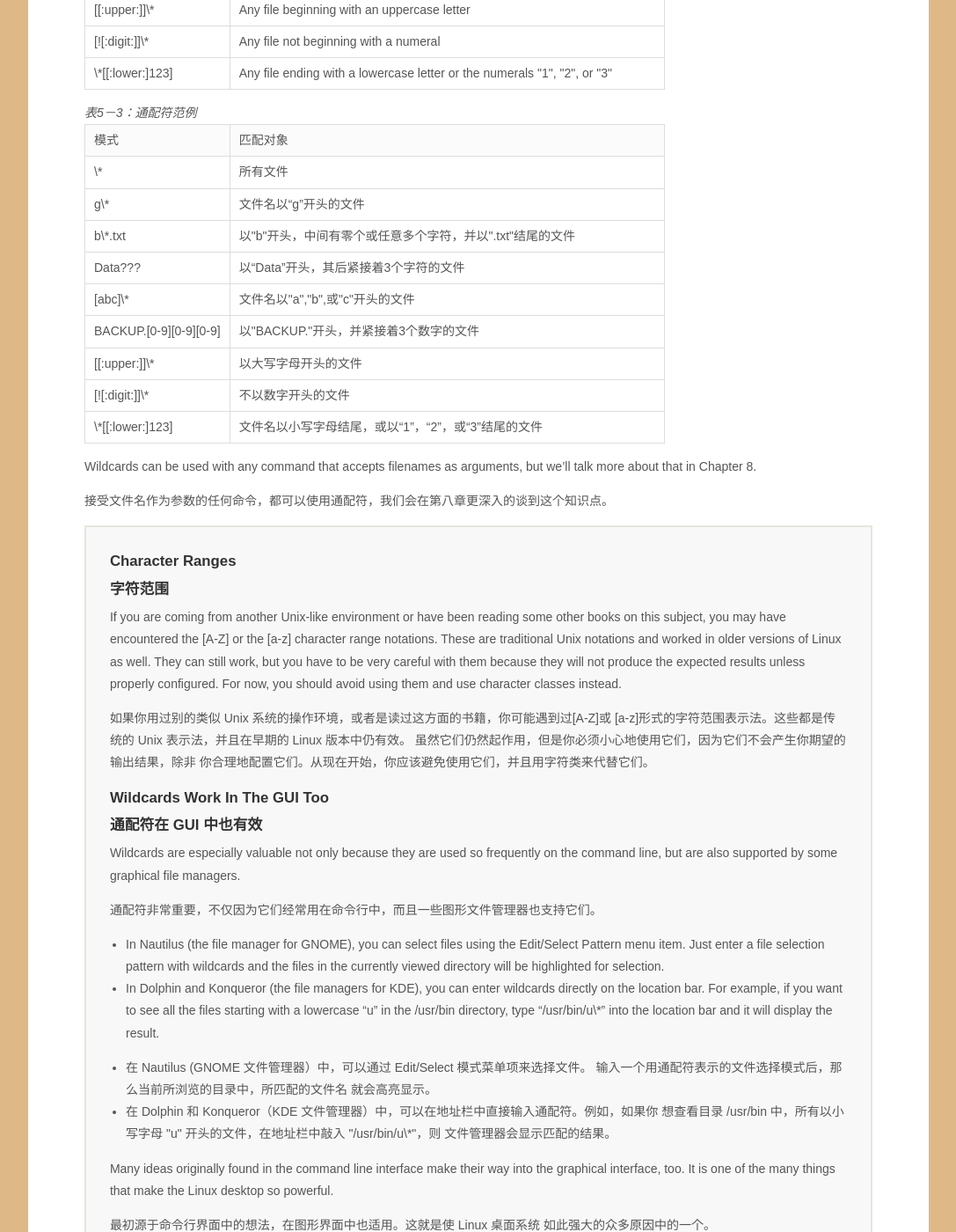
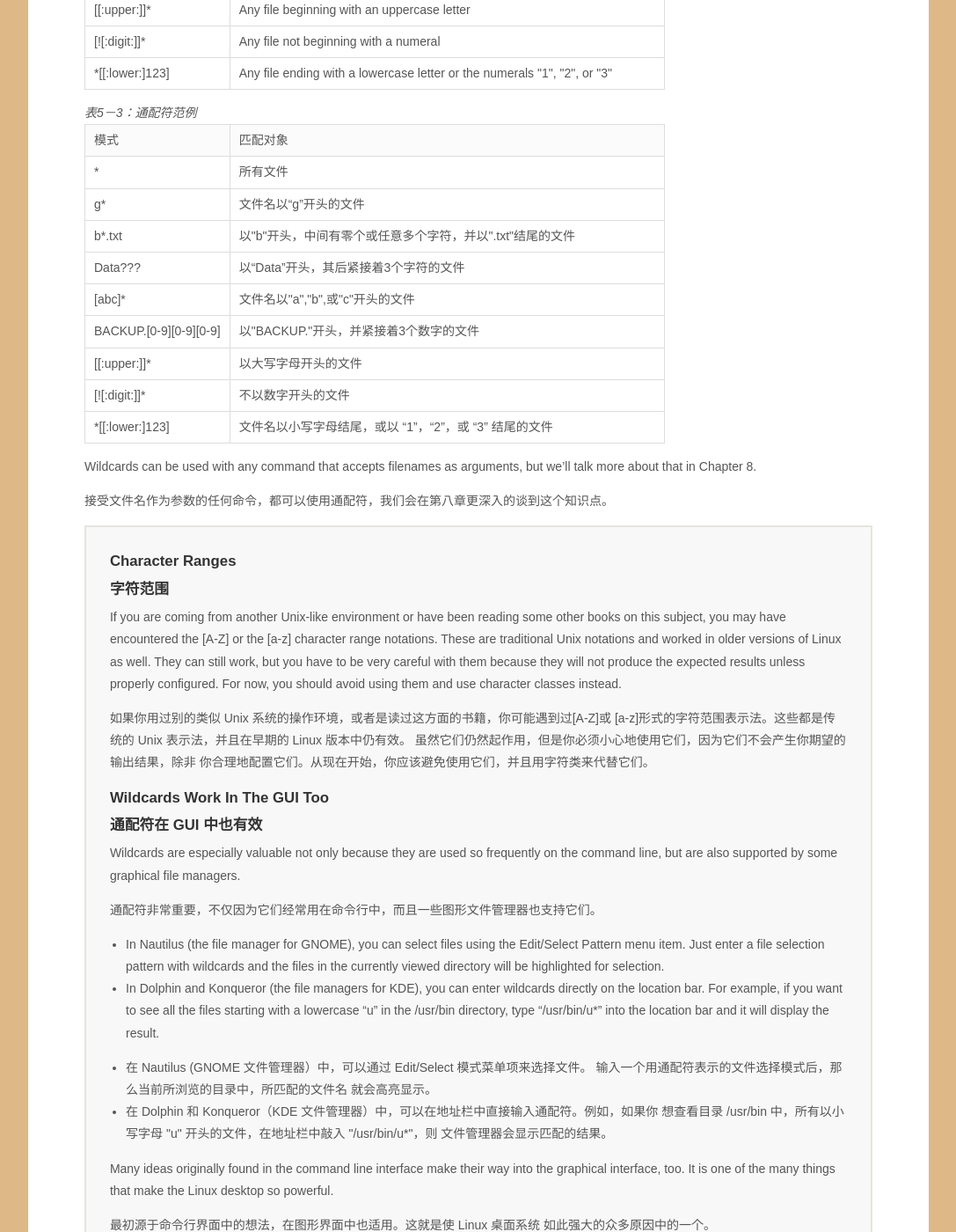
Before and after one commit to billie66/TLCL, a Jekyll site: the page built from book/chap05.md, in a window 1280 px wide and 1400 px high, scrolled down 2911 px. Shown: the whole window at 88% size, without its empty margins (96-1183 px from the left). Built offline with Jekyll 4.4.1, drawn with Linux system fonts in a browser that asks for light colours; Markdown is read by kramdown in place of the engine named in the settings; some of the changed text lies outside the part shown.

Commit message:
delete backslash escapes for some special characters

```diff
--- a/book/chap05.md
+++ b/book/chap05.md
@@ -56,7 +56,6 @@ manager. Pretty easy with the command line:
 
     cp -u *.html destination
 
-
 Wildcards
 
 ### 通配符
@@ -81,7 +80,7 @@ and what they select:
 <th class="title">Meaning</th>
 </tr>
 <tr>
-<td valign="top">\*</td>
+<td valign="top">*</td>
 <td valign="top">Matches any characters</td>
 </tr>
 <tr>
@@ -111,7 +110,7 @@ characters</td>
 <th class="title">意义</th>
 </tr>
 <tr>
-<td valign="top">\*</td>
+<td valign="top">*</td>
 <td valign="top">匹配任意多个字符（包括零个或一个）</td>
 </tr>
 <tr>
@@ -210,15 +209,15 @@ filenames. Here are some examples of patterns and what they match:
 <th class="title">Matches</th>
 </tr>
 <tr>
-<td valign="top">\*</td>
+<td valign="top">*</td>
 <td valign="top">All files</td>
 </tr>
 <tr>
-<td valign="top">g\*</td>
+<td valign="top">g*</td>
 <td valign="top">All file beginning with "g"</td>
 </tr>
 <tr>
-<td valign="top">b\*.txt</td>
+<td valign="top">b*.txt</td>
 <td valign="top">Any file beginning with "b" followed by any characters and
 ending with ".txt"</td>
 </tr>
@@ -228,7 +227,7 @@ ending with ".txt"</td>
 characters</td>
 </tr>
 <tr>
-<td valign="top">[abc]\*</td>
+<td valign="top">[abc]*</td>
 <td valign="top">Any file beginning with either an "a", a "b", or a "c"</td>
 </tr>
 <tr>
@@ -237,15 +236,15 @@ characters</td>
 numerals</td>
 </tr>
 <tr>
-<td valign="top">[[:upper:]]\*</td>
+<td valign="top">[[:upper:]]*</td>
 <td valign="top">Any file beginning with an uppercase letter</td>
 </tr>
 <tr>
-<td valign="top">[![:digit:]]\*</td>
+<td valign="top">[![:digit:]]*</td>
 <td valign="top">Any file not beginning with a numeral</td>
 </tr>
 <tr>
-<td valign="top" width="25%">\*[[:lower:]123]</td>
+<td valign="top" width="25%">*[[:lower:]123]</td>
 <td valign="top">Any file ending with a lowercase letter or the numerals "1",
 "2", or "3"</td>
 </tr>
@@ -259,15 +258,15 @@ numerals</td>
 <th class="title">匹配对象</th>
 </tr>
 <tr>
-<td valign="top">\*</td>
+<td valign="top">*</td>
 <td valign="top">所有文件</td>
 </tr>
 <tr>
-<td valign="top">g\*</td>
+<td valign="top">g*</td>
 <td valign="top">文件名以“g”开头的文件</td>
 </tr>
 <tr>
-<td valign="top">b\*.txt</td>
+<td valign="top">b*.txt</td>
 <td valign="top">以"b"开头，中间有零个或任意多个字符，并以".txt"结尾的文件</td>
 </tr>
 <tr>
@@ -275,7 +274,7 @@ numerals</td>
 <td valign="top">以“Data”开头，其后紧接着3个字符的文件</td>
 </tr>
 <tr>
-<td valign="top">[abc]\*</td>
+<td valign="top">[abc]*</td>
 <td valign="top">文件名以"a","b",或"c"开头的文件</td>
 </tr>
 <tr>
@@ -283,16 +282,16 @@ numerals</td>
 <td valign="top">以"BACKUP."开头，并紧接着3个数字的文件</td>
 </tr>
 <tr>
-<td valign="top">[[:upper:]]\*</td>
+<td valign="top">[[:upper:]]*</td>
 <td valign="top">以大写字母开头的文件</td>
 </tr>
 <tr>
-<td valign="top">[![:digit:]]\*</td>
+<td valign="top">[![:digit:]]*</td>
 <td valign="top">不以数字开头的文件</td>
 </tr>
 <tr>
-<td valign="top" width="25%">\*[[:lower:]123]</td>
-<td valign="top">文件名以小写字母结尾，或以“1”，“2”，或“3”结尾的文件</td>
+<td valign="top" width="25%">*[[:lower:]123]</td>
+<td valign="top">文件名以小写字母结尾，或以 “1”，“2”，或 “3” 结尾的文件</td>
 </tr>
 </table>
 </p>
@@ -335,7 +334,7 @@ wildcards and the files in the currently viewed directory will be highlighted
 for selection.</li>
 <li>In Dolphin and Konqueror (the file managers for KDE), you can enter
 wildcards directly on the location bar. For example, if you want to see all the
-files starting with a lowercase “u” in the /usr/bin directory, type “/usr/bin/u\*”
+files starting with a lowercase “u” in the /usr/bin directory, type “/usr/bin/u*”
 into the location bar and it will display the result.  </li>
 </ul>
 
@@ -344,7 +343,7 @@ into the location bar and it will display the result.  </li>
 就会高亮显示。</li>
 
 <li>在 Dolphin 和 Konqueror（KDE 文件管理器）中，可以在地址栏中直接输入通配符。例如，如果你
-想查看目录 /usr/bin 中，所有以小写字母 "u" 开头的文件，在地址栏中敲入 "/usr/bin/u\*"，则
+想查看目录 /usr/bin 中，所有以小写字母 "u" 开头的文件，在地址栏中敲入 "/usr/bin/u*"，则
 文件管理器会显示匹配的结果。</li></ul>
 
 <p>Many ideas originally found in the command line interface make their way into
@@ -396,13 +395,11 @@ cp 命令，复制文件或者目录。它有两种使用方法：
 
     cp item1 item2
 
-
 to copy the single file or directory “item1” to file or directory “item2” and:
 
 复制单个文件或目录"item1"到文件或目录"item2"，和：
 
     cp item... directory
-
 
 to copy multiple items (either files or directories) into a directory.
 
@@ -581,11 +578,9 @@ mv 命令可以执行文件移动和文件命名任务，这依赖于你怎样
 
     mv item1 item2
 
-
 to move or rename file or directory “item1” to “item2” or:
 
     mv item... directory
-
 
 to move one or more items from one directory to another.
 
```
Also changed, not shown: book/chap03.md (+3 -3 lines), book/chap04.md (+37 -40 lines).
